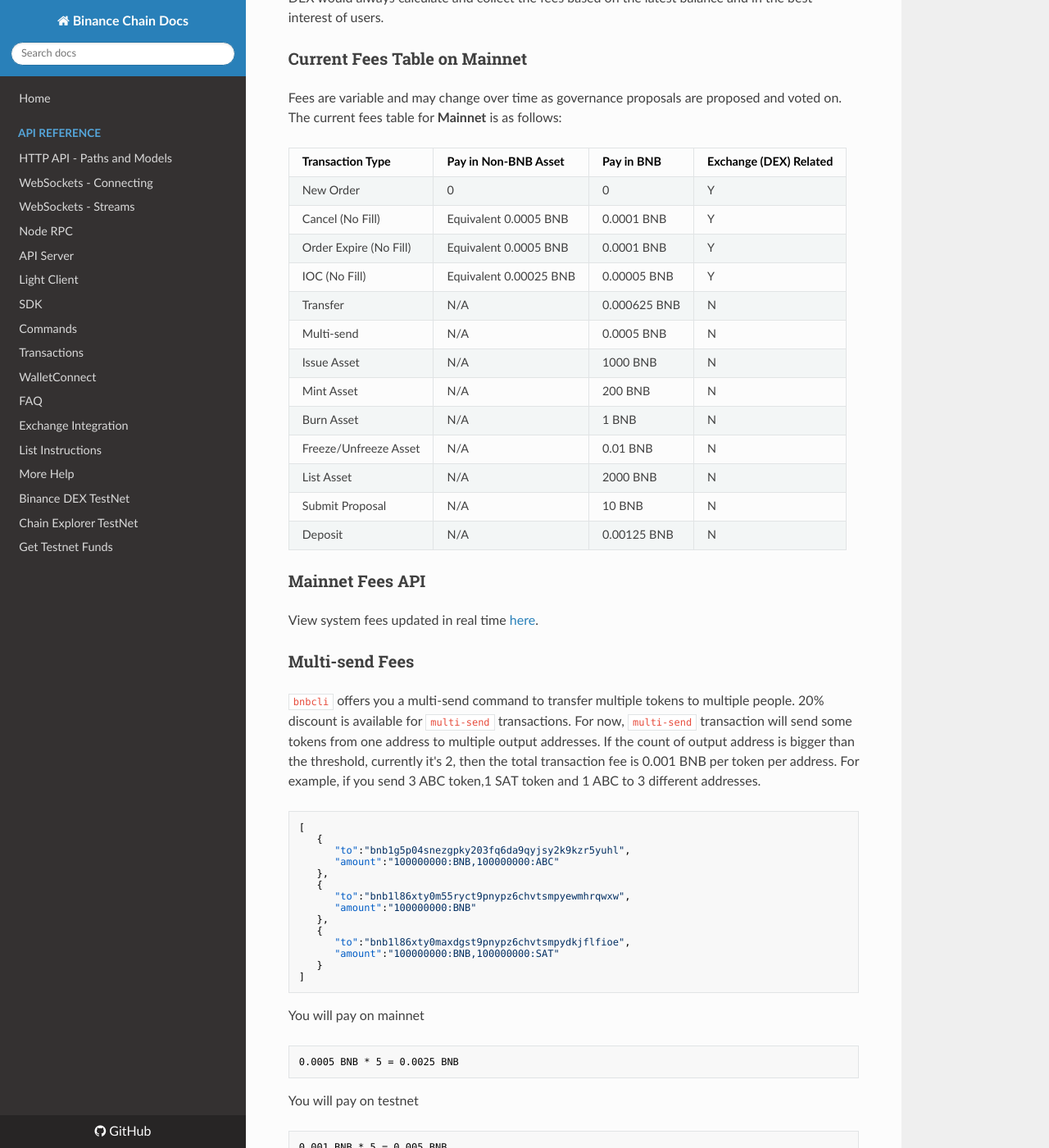
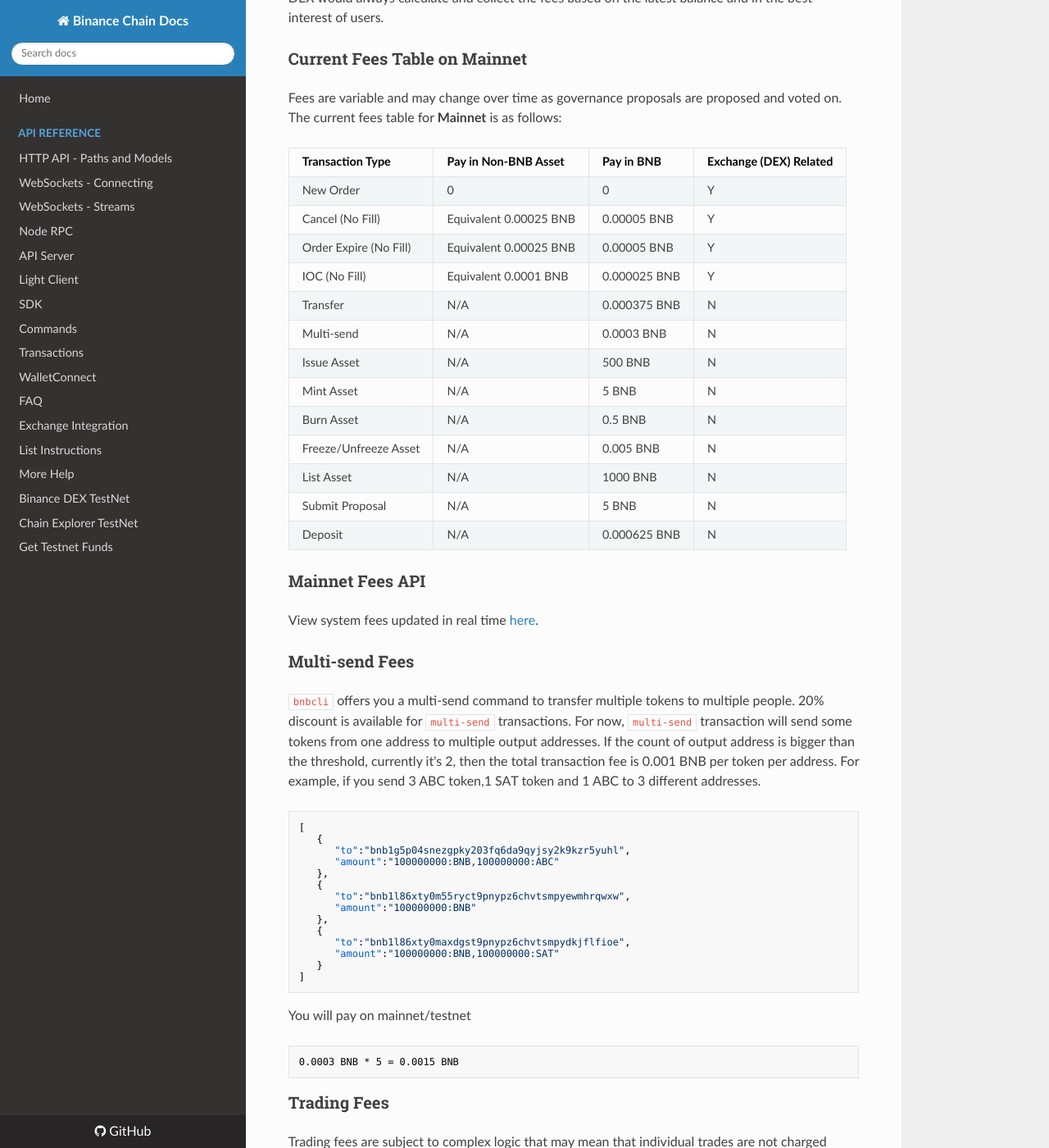
Before and after one commit to yash-sharma1/docs-site, an MkDocs documentation site: the page built from docs/trading-spec.md, in a window 1280 px wide and 1400 px high, scrolled down 2327 px. Shown: the whole window at 82% size. Built offline with MkDocs 1.6.1, drawn with Linux system fonts in a browser that asks for light colours; nearby versions of some CDN libraries; some of the changed text lies outside the part shown.

Commit message:
edit fee tables (#114)
* edit fees

* edit fees

````diff
--- a/docs/trading-spec.md
+++ b/docs/trading-spec.md
@@ -96,18 +96,18 @@
 Transaction Type | Pay in Non-BNB Asset | Pay in BNB | Exchange (DEX) Related
 -- | -- | -- | --
 New Order | 0 | 0 | Y
-Cancel (No Fill) | Equivalent 0.0005 BNB | 0.0001 BNB | Y
-Order Expire (No Fill) | Equivalent 0.0005 BNB | 0.0001 BNB | Y
-IOC (No Fill) | Equivalent 0.00025 BNB | 0.00005 BNB | Y
-Transfer | N/A | 0.000625 BNB | N
-Multi-send | N/A | 0.0005 BNB | N
-Issue Asset | N/A | 1000 BNB | N
-Mint Asset | N/A | 200 BNB | N
-Burn Asset | N/A | 1 BNB | N
-Freeze/Unfreeze Asset | N/A | 0.01 BNB | N
-List Asset | N/A | 2000 BNB | N
-Submit Proposal | N/A | 10 BNB | N
-Deposit | N/A | 0.00125 BNB | N
+Cancel (No Fill) | Equivalent 0.00025 BNB | 0.00005 BNB | Y
+Order Expire (No Fill) | Equivalent 0.00025 BNB | 0.00005 BNB | Y
+IOC (No Fill) | Equivalent 0.0001 BNB | 0.000025 BNB | Y
+Transfer | N/A | 0.000375 BNB | N
+Multi-send | N/A | 0.0003 BNB | N
+Issue Asset | N/A | 500 BNB | N
+Mint Asset | N/A | 5 BNB | N
+Burn Asset | N/A | 0.5 BNB | N
+Freeze/Unfreeze Asset | N/A | 0.005 BNB | N
+List Asset | N/A | 1000 BNB | N
+Submit Proposal | N/A | 5 BNB | N
+Deposit | N/A | 0.000625 BNB | N
 
 ### Mainnet Fees API
 
@@ -134,16 +134,12 @@
    }
 ]
 ```
-You will pay on mainnet
+You will pay on mainnet/testnet
 
 ```
-0.0005 BNB * 5 = 0.0025 BNB
+0.0003 BNB * 5 = 0.0015 BNB
 ```
-You will pay on testnet
 
-```
-0.001 BNB * 5 = 0.005 BNB
-```
 ### Trading Fees
 
 Trading fees are subject to complex logic that may mean that individual trades are not charged exactly by the rates below, but between them instead; this is due to the block-based matching engine in use on the DEX.
@@ -163,18 +159,18 @@
 Transaction Type | Pay in Non-BNB Asset | Pay in BNB | Exchange (DEX) Related
 -- | -- | -- | --
 New Order | 0 | 0 | Y
-Cancel (No Fill) | Equivalent 0.001 BNB | 0.0002 BNB | Y
-Order Expire (No Fill) | Equivalent 0.001 BNB | 0.0002 BNB | Y
-IOC (No Fill) | Equivalent 0.0005 BNB | 0.0001 BNB | Y
-Transfer | N/A | 0.00125 BNB | N
-Multi-send | N/A | 0.001 BNB | N
-Issue Asset | N/A | 400 BNB | N
-Mint Asset | N/A | 200 BNB | N
-Burn Asset | N/A | 1 BNB | N
-Freeze/Unfreeze Asset | N/A | 0.01 BNB | N
-List Asset | N/A | 800 BNB | N
-Submit Proposal | N/A | 10 BNB | N
-Deposit | N/A | 0.00125 BNB | N
+Cancel (No Fill) | Equivalent 0.00025 BNB | 0.00005 BNB | Y
+Order Expire (No Fill) | Equivalent 0.00025 BNB | 0.00005 BNB | Y
+IOC (No Fill) | Equivalent 0.0001 BNB | 0.000025 BNB | Y
+Transfer | N/A | 0.000375 BNB | N
+Multi-send | N/A | 0.0003 BNB | N
+Issue Asset | N/A | 500 BNB | N
+Mint Asset | N/A | 5 BNB | N
+Burn Asset | N/A | 0.5 BNB | N
+Freeze/Unfreeze Asset | N/A | 0.005 BNB | N
+List Asset | N/A | 1000 BNB | N
+Submit Proposal | N/A | 5 BNB | N
+Deposit | N/A | 0.000625 BNB | N
 
 ### Testnet Fees API
 
````
